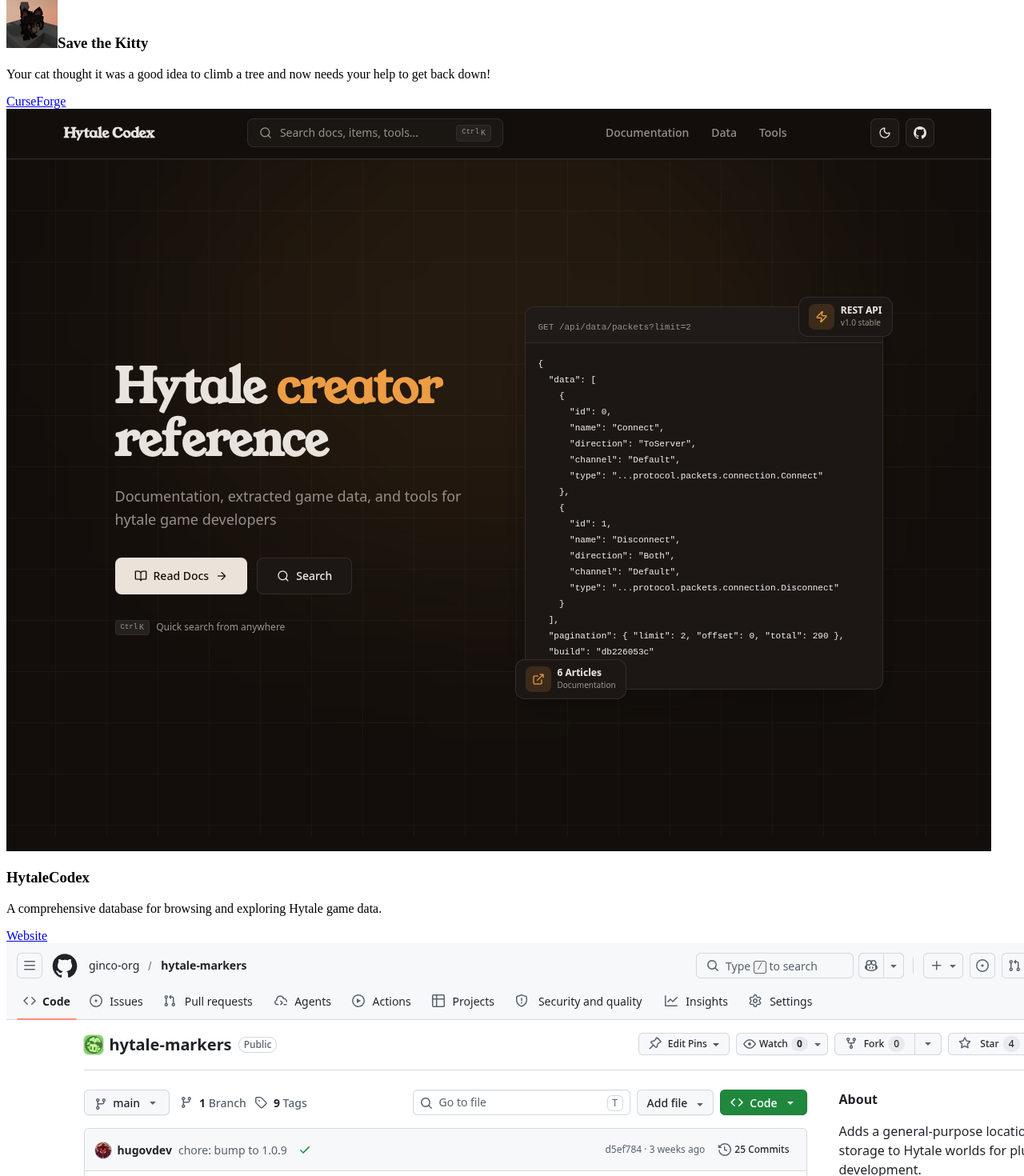
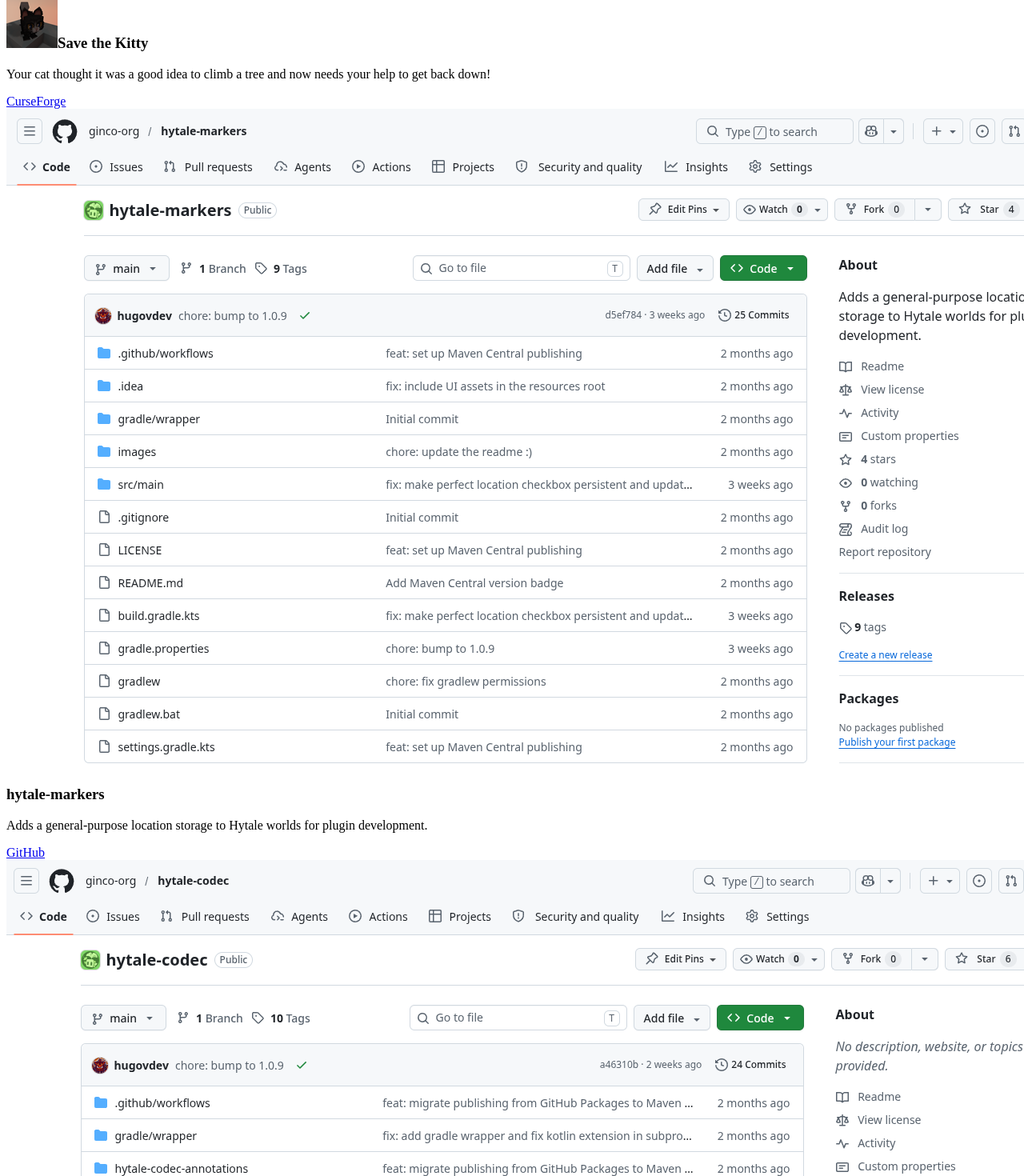
Before and after one commit to ginco-org/ginco.gg, a React app: page / in a window 1280 px wide. Shown: the part 4380-5850 px from the top of the page at 80% size. Built offline with nearby package versions, Linux system fonts and the light colour scheme; the HTML template or start-up script is replaced by a standard one.

Commit message:
Update App.tsx

```diff
--- a/src/App.tsx
+++ b/src/App.tsx
@@ -91,16 +91,17 @@
       },
     ],
   },
-  {
-    name: "HytaleCodex",
-    description:
-      "A comprehensive database for browsing and exploring Hytale game data.",
-    image: "./assets/HytaleCodexSplash.png",
-    links: [{ href: "https://codex.ginco.gg", label: "Website" }],
-  },
+  // {
+  //   name: "HytaleCodex",
+  //   description:
+  //     "A comprehensive database for browsing and exploring Hytale game data.",
+  //   image: "./assets/HytaleCodexSplash.png",
+  //   links: [{ href: "https://codex.ginco.gg", label: "Website" }],
+  // },
   {
     name: "hytale-markers",
-    description: "Adds a general-purpose location storage to Hytale worlds for plugin development.",
+    description:
+      "Adds a general-purpose location storage to Hytale worlds for plugin development.",
     image: "./assets/HytaleMarkersSplash.png",
     links: [
       { href: "https://github.com/ginco-org/hytale-markers", label: "GitHub" },
@@ -108,7 +109,8 @@
   },
   {
     name: "hytale-codec",
-    description: "KSP-based codec generation for Hytale assets. Annotate your asset classes and let the processor generate the boilerplate AssetBuilderCodec and BuilderCodec wiring at compile time.",
+    description:
+      "KSP-based codec generation for Hytale assets. Annotate your asset classes and let the processor generate the boilerplate AssetBuilderCodec and BuilderCodec wiring at compile time.",
     image: "./assets/HytaleCodecSplash.png",
     links: [
       { href: "https://github.com/ginco-org/hytale-codec", label: "GitHub" },
```
